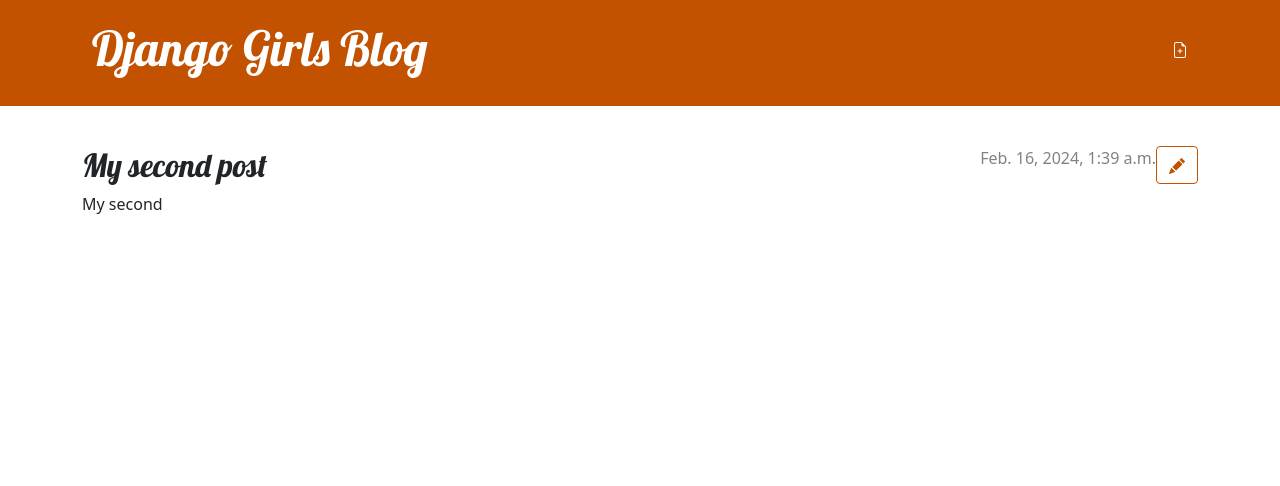
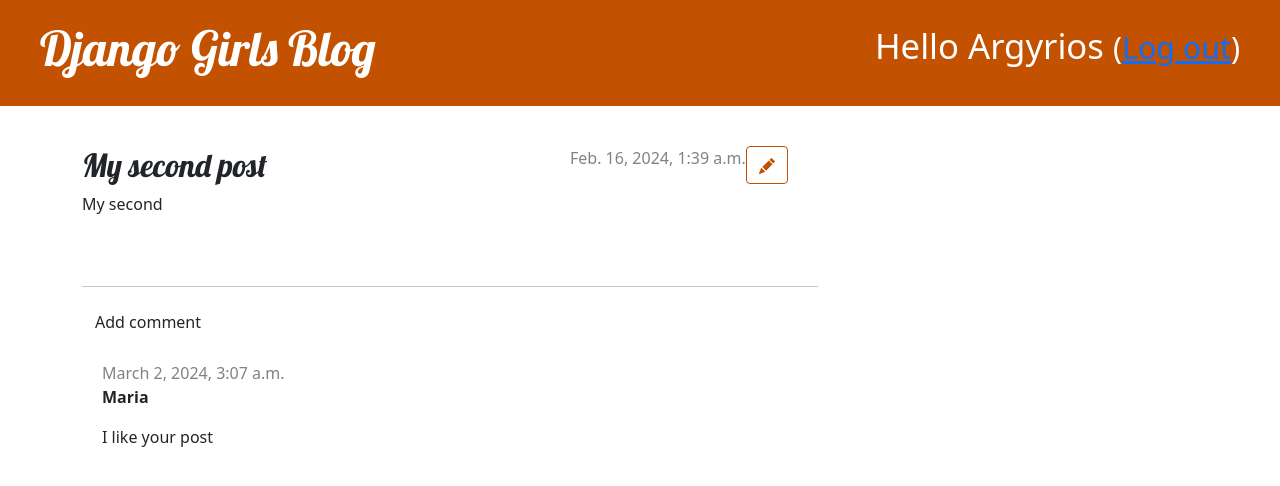
Before and after one commit to Nargos7/M05-Tutorial---Django-Deploy-and-Views, a Django app: page /post/4/ in a window 1280 px wide. Shown: the top 486 px of the page. Run offline with Django 3.2, Linux system fonts and the light colour scheme; a user stored in the database is signed in; data comes from the database, SQL or seed files in the repository; both versions use the stored data as it was after the commit.

Commit message:
M07 Tutorial - Forms, Data, and Security.

```diff
--- a/blog/admin.py
+++ b/blog/admin.py
@@ -1,4 +1,5 @@
 from django.contrib import admin
-from .models import Post
+from .models import Post, Comment
 
 admin.site.register(Post)
+admin.site.register(Comment)
--- a/blog/models.py
+++ b/blog/models.py
@@ -16,3 +16,21 @@
 
     def __str__(self):
         return self.title
+
+    def approved_comments(self):
+        return self.comments.filter(approved_comment=True)
+
+
+class Comment(models.Model):
+    post = models.ForeignKey('blog.Post', on_delete=models.CASCADE, related_name='comments')
+    author = models.CharField(max_length=200)
+    text = models.TextField()
+    created_date = models.DateTimeField(default=timezone.now)
+    approved_comment = models.BooleanField(default=False)
+
+    def approve(self):
+        self.approved_comment = True
+        self.save()
+
+    def __str__(self):
+        return self.text
--- a/blog/static/css/blog.css
+++ b/blog/static/css/blog.css
@@ -68,3 +68,7 @@
     color: #FFFFFF;
     background-color: #C25100;
 }
+
+.comment {
+    margin: 20px 0px 20px 20px;
+}
--- a/blog/templates/blog/base.html
+++ b/blog/templates/blog/base.html
@@ -8,23 +8,23 @@
         <link rel="stylesheet" href="{% static 'css/blog.css' %}">
     </head>
     <body>
-        <header class="page-header">
-            <div class="container">
+        <div class="page-header">
             {% if user.is_authenticated %}
-                    <a href="{% url 'post_new' %}" class="top-menu">
-                        {% include './icons/file-earmark-plus.svg' %}
-                    </a>
+                <a href="{% url 'post_new' %}" class="top-menu"><span class="glyphicon glyphicon-plus"></span></a>
+                <a href="{% url 'post_draft_list' %}" class="top-menu"><span class="glyphicon glyphicon-edit"></span></a>
+                <p class="top-menu">Hello {{ user.username }} <small>(<a href="{% url 'logout' %}">Log out</a>)</small></p>
+            {% else %}
+                <a href="{% url 'login' %}" class="top-menu"><span class="glyphicon glyphicon-lock"></span></a>
             {% endif %}
             <h1><a href="/">Django Girls Blog</a></h1>
         </div>
-        </header>
-        <main class="content container">
+        <div class="content container">
             <div class="row">
-                <div class="col">
+                <div class="col-md-8">
                 {% block content %}
                 {% endblock %}
                 </div>
             </div>
-        </main>
+        </div>
     </body>
 </html>
--- a/blog/templates/blog/post_detail.html
+++ b/blog/templates/blog/post_detail.html
@@ -7,14 +7,40 @@
                 <a class="btn btn-secondary" href="{% url 'post_edit' pk=post.pk %}">
                     {% include './icons/pencil-fill.svg' %}
                 </a>
+                <a class="btn btn-default" href="{% url 'post_remove' pk=post.pk %}"><span class="glyphicon glyphicon-remove"></span></a>
             {% endif %}
         </aside>
         {% if post.published_date %}
-            <time class="date">
+            <div class="date">
                 {{ post.published_date }}
-            </time>
+            </div>
+        {% else %}
+            <a class="btn btn-default" href="{% url 'post_publish' pk=post.pk %}">Publish</a>
         {% endif %}
         <h2>{{ post.title }}</h2>
         <p>{{ post.text|linebreaksbr }}</p>
     </article>
+    <hr>
+    <a class="btn btn-default" href="{% url 'add_comment_to_post' pk=post.pk %}">Add comment</a>
+{% for comment in post.comments.all %}
+    {% if user.is_authenticated or comment.approved_comment %}
+    <div class="comment">
+        <div class="date">
+            {{ comment.created_date }}
+            {% if not comment.approved_comment %}
+                <a class="btn btn-default" href="{% url 'comment_remove' pk=comment.pk %}">
+                   {% include './icons/hand-thumbs-down.svg' %}
+                </a>
+                <a class="btn btn-default" href="{% url 'comment_approve' pk=comment.pk %}">
+                   {% include './icons/hand-thumbs-up.svg' %}
+                </a>
+            {% endif %}
+        </div>
+        <strong>{{ comment.author }}</strong>
+        <p>{{ comment.text|linebreaks }}</p>
+    </div>
+    {% endif %}
+{% empty %}
+    <p>No comments here yet :(</p>
+{% endfor %}
 {% endblock %}
--- a/blog/urls.py
+++ b/blog/urls.py
@@ -6,4 +6,10 @@
     path('post/<int:pk>/', views.post_detail, name='post_detail'),
     path('post/new/', views.post_new, name='post_new'),
     path('post/<int:pk>/edit/', views.post_edit, name='post_edit'),
+    path('drafts/', views.post_draft_list, name='post_draft_list'),
+    path('post/<pk>/publish/', views.post_publish, name='post_publish'),
+    path('post/<pk>/remove/', views.post_remove, name='post_remove'),
+    path('post/<int:pk>/comment/', views.add_comment_to_post, name='add_comment_to_post'),
+    path('comment/<int:pk>/approve/', views.comment_approve, name='comment_approve'),
+    path('comment/<int:pk>/remove/', views.comment_remove, name='comment_remove'),
 ]
--- a/blog/views.py
+++ b/blog/views.py
@@ -1,9 +1,10 @@
 from django.shortcuts import render
 from django.utils import timezone
-from .models import Post
-from .forms import PostForm
+from .models import Post, Comment
+from .forms import PostForm, CommentForm
 from django.shortcuts import redirect
 from django.shortcuts import render, get_object_or_404
+from django.contrib.auth.decorators import login_required
 
 def post_list(request):
     posts = Post.objects.filter(published_date__lte=timezone.now()).order_by('published_date')
@@ -13,19 +14,20 @@
     post = get_object_or_404(Post, pk=pk)
     return render(request, 'blog/post_detail.html', {'post': post})
 
+@login_required
 def post_new(request):
     if request.method == "POST":
         form = PostForm(request.POST)
         if form.is_valid():
             post = form.save(commit=False)
             post.author = request.user
-            post.published_date = timezone.now()
             post.save()
             return redirect('post_detail', pk=post.pk)
     else:
         form = PostForm()
     return render(request, 'blog/post_edit.html', {'form': form})
 
+@login_required
 def post_edit(request, pk):
     post = get_object_or_404(Post, pk=pk)
     if request.method == "POST":
@@ -33,9 +35,50 @@
         if form.is_valid():
             post = form.save(commit=False)
             post.author = request.user
-            post.published_date = timezone.now()
             post.save()
             return redirect('post_detail', pk=post.pk)
     else:
         form = PostForm(instance=post)
     return render(request, 'blog/post_edit.html', {'form': form})
+
+@login_required
+def post_draft_list(request):
+    posts = Post.objects.filter(published_date__isnull=True).order_by('created_date')
+    return render(request, 'blog/post_draft_list.html', {'posts': posts})
+
+@login_required
+def post_publish(request, pk):
+    post = get_object_or_404(Post, pk=pk)
+    post.publish()
+    return redirect('post_detail', pk=pk)
+
+@login_required
+def post_remove(request, pk):
+    post = get_object_or_404(Post, pk=pk)
+    post.delete()
+    return redirect('post_list')
+
+def add_comment_to_post(request, pk):
+    post = get_object_or_404(Post, pk=pk)
+    if request.method == "POST":
+        form = CommentForm(request.POST)
+        if form.is_valid():
+            comment = form.save(commit=False)
+            comment.post = post
+            comment.save()
+            return redirect('post_detail', pk=post.pk)
+    else:
+        form = CommentForm()
+    return render(request, 'blog/add_comment_to_post.html', {'form': form})
+
+@login_required
+def comment_approve(request, pk):
+    comment = get_object_or_404(Comment, pk=pk)
+    comment.approve()
+    return redirect('post_detail', pk=comment.post.pk)
+
+@login_required
+def comment_remove(request, pk):
+    comment = get_object_or_404(Comment, pk=pk)
+    comment.delete()
+    return redirect('post_detail', pk=comment.post.pk)
--- a/mysite/settings.py
+++ b/mysite/settings.py
@@ -126,3 +126,5 @@
 
 DEFAULT_AUTO_FIELD = 'django.db.models.BigAutoField'
 MESSAGE_STORAGE = 'django.contrib.messages.storage.session.SessionStorage'
+
+LOGIN_REDIRECT_URL = '/'
--- a/mysite/urls.py
+++ b/mysite/urls.py
@@ -13,10 +13,14 @@
     1. Import the include() function: from django.urls import include, path
     2. Add a URL to urlpatterns:  path('blog/', include('blog.urls'))
 """
+from django.urls import path, include
 from django.contrib import admin
-from django.urls import path, include
+
+from django.contrib.auth import views
 
 urlpatterns = [
     path('admin/', admin.site.urls),
+    path('accounts/login/', views.LoginView.as_view(), name='login'),
+    path('accounts/logout/', views.LogoutView.as_view(next_page='/'), name='logout'),
     path('', include('blog.urls')),
 ]
```
Also changed, not shown: blog/forms.py (+7 -1 lines), blog/templates/blog/add_comment_to_post.html (added, +9 -0 lines), blog/templates/blog/post_draft_list.html (added, +11 -0 lines), blog/templates/blog/post_list.html (+7 -6 lines), blog/templates/registration/login.html (added, +24 -0 lines), blog/migrations/0002_comment.py (added), db.sqlite3. Lines whose indentation alone changed are shown as unchanged.
